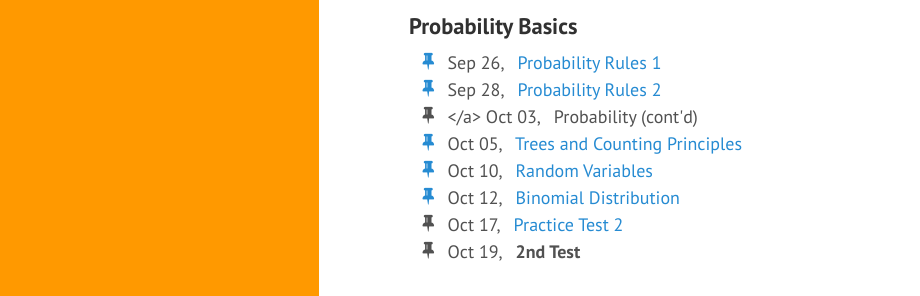
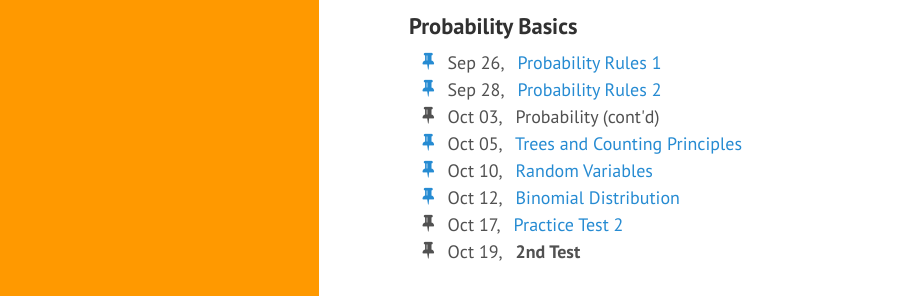
Before and after one commit to gastonstat/relic-math13, a Jekyll site: the page built from lectures/index.md, in a window 1280 px wide and 900 px high, scrolled down 340 px. Shown: the part 155-451 px from the top of the window, without its empty margins (5-925 px from the left). Built offline with Jekyll 4.4.1, drawn with Linux system fonts in a browser that asks for light colours; nearby versions of some CDN libraries.

Commit message:
lectures: remove extra anchor tag in index

```diff
--- a/lectures/index.md
+++ b/lectures/index.md
@@ -54,7 +54,7 @@
     <a href="09-probability-rules2"><i class="fa-li fa fa-thumb-tack"></i></a> Sep 28, &nbsp;&nbsp;<a href="https://docs.google.com/presentation/d/1Xxy6ZoVBN9duY5iy9j-4yXKywDbK4fRWo5wadyPsOjk/pub?start=false&loop=false&delayms=3000" target="_blank">Probability Rules 2</a>
   </li>
   <li>
-    <i class="fa-li fa fa-thumb-tack"></i></a> Oct 03, &nbsp;&nbsp;Probability (cont'd)
+    <i class="fa-li fa fa-thumb-tack"></i> Oct 03, &nbsp;&nbsp;Probability (cont'd)
   </li>
   <li>
     <a href="10-counting-principles"><i class="fa-li fa fa-thumb-tack"></i></a> Oct 05, &nbsp;&nbsp;<a href="https://docs.google.com/presentation/d/1kgZsJFMibB5rRx1sVqJTy6efd6dgrfg1S89dAZ-wPeI/pub?start=false&loop=false&delayms=3000" target="_blank">Trees and Counting Principles</a>
```
